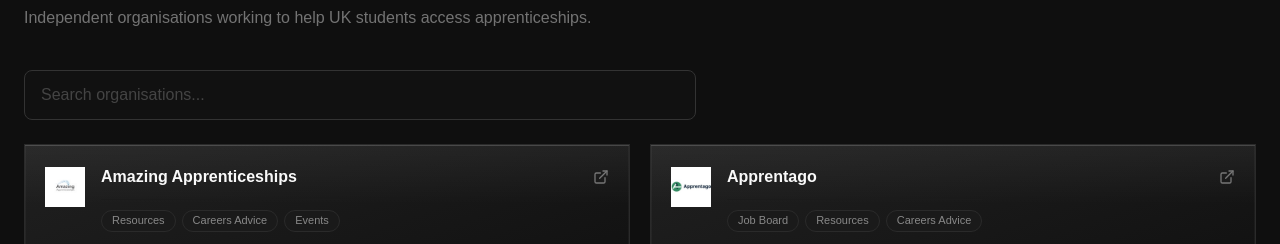
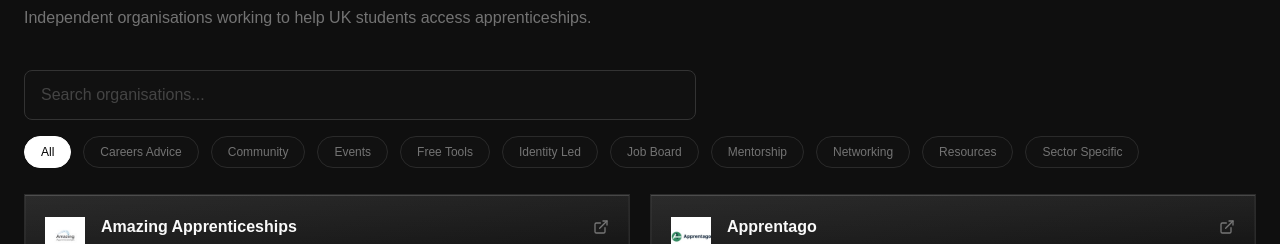
Before and after one commit to NishantBrahmbhatt/aprntcshp, a Next.js app: page /organisations in a window 1280 px wide. Shown: the part 182-426 px from the top of the page. Built offline with nearby package versions, Linux system fonts and the light colour scheme; no server answers; the database is empty.

Commit message:
added tag filtering

```diff
--- a/app/communities/page.tsx
+++ b/app/communities/page.tsx
@@ -7,6 +7,7 @@
 import { SiteFooter } from "@/components/SiteFooter";
 import { NavbarLogo } from "@/components/NavbarLogo";
 import { NavbarNavLinks } from "@/components/NavbarNavLinks";
+import { TagFilterPills } from "@/components/TagFilterPills";
 import { VoteButton } from "@/components/VoteButton";
 import { voteResourceId } from "@/lib/vote-resource-id";
 import { Orbitron } from "next/font/google";
@@ -15,6 +16,10 @@
 export { communities };
 
 const orbitron = Orbitron({ subsets: ["latin"], weight: ["700"] });
+
+const communityTagsUnique = Array.from(
+  new Set(communities.flatMap((c) => c.tags)),
+).sort((a, b) => a.localeCompare(b, "en", { sensitivity: "base" }));
 
 const navItems = [
   { label: "Organisations", href: "/organisations" },
@@ -74,19 +79,31 @@
   );
 }
 
-function CommunitiesGrid({ searchTerm }: { searchTerm: string }) {
+function CommunitiesGrid({
+  searchTerm,
+  activeTag,
+}: {
+  searchTerm: string;
+  activeTag: string | null;
+}) {
   const sortedCommunities = [...communities].sort((a, b) =>
     a.name.localeCompare(b.name, "en", { sensitivity: "base" }),
   );
 
   const trimmedQuery = searchTerm.trim().toLowerCase();
-  const filteredCommunities = trimmedQuery
+  let filteredCommunities = trimmedQuery
     ? sortedCommunities.filter((org) => {
         const name = org.name.toLowerCase();
         const description = org.description.toLowerCase();
         return name.includes(trimmedQuery) || description.includes(trimmedQuery);
       })
     : sortedCommunities;
+
+  if (activeTag !== null) {
+    filteredCommunities = filteredCommunities.filter((org) =>
+      org.tags.includes(activeTag),
+    );
+  }
 
   return (
     <section className="space-y-4">
@@ -153,6 +170,7 @@
 
 export default function CommunitiesPage() {
   const [searchTerm, setSearchTerm] = useState("");
+  const [activeTag, setActiveTag] = useState<string | null>(null);
   const searchInputRef = useRef<HTMLInputElement>(null);
   const clearSearch = useCallback(() => setSearchTerm(""), []);
   useRegisterSiteSearch(searchInputRef, clearSearch);
@@ -163,7 +181,7 @@
         <Navbar />
         <div className="flex-1">
           <PageHeader />
-          <div className="pb-6">
+          <div className="pb-6 space-y-4">
             <div className="relative w-full max-w-2xl">
               <input
                 ref={searchInputRef}
@@ -183,8 +201,13 @@
                 </button>
               ) : null}
             </div>
+            <TagFilterPills
+              tags={communityTagsUnique}
+              selectedTag={activeTag}
+              onChange={setActiveTag}
+            />
           </div>
-          <CommunitiesGrid searchTerm={searchTerm} />
+          <CommunitiesGrid searchTerm={searchTerm} activeTag={activeTag} />
         </div>
         <SiteFooter />
       </main>
--- a/app/organisations/page.tsx
+++ b/app/organisations/page.tsx
@@ -7,12 +7,17 @@
 import { SiteFooter } from "@/components/SiteFooter";
 import { NavbarLogo } from "@/components/NavbarLogo";
 import { NavbarNavLinks } from "@/components/NavbarNavLinks";
+import { TagFilterPills } from "@/components/TagFilterPills";
 import { VoteButton } from "@/components/VoteButton";
 import { voteResourceId } from "@/lib/vote-resource-id";
 import { Orbitron } from "next/font/google";
 import { organisations } from "@/lib/data/organisations";
 
 const orbitron = Orbitron({ subsets: ["latin"], weight: ["700"] });
+
+const organisationTagsUnique = Array.from(
+  new Set(organisations.flatMap((o) => o.tags)),
+).sort((a, b) => a.localeCompare(b, "en", { sensitivity: "base" }));
 
 const navItems = [
   { label: "Organisations", href: "/organisations" },
@@ -72,19 +77,31 @@
   );
 }
 
-function OrganisationsGrid({ searchTerm }: { searchTerm: string }) {
+function OrganisationsGrid({
+  searchTerm,
+  activeTag,
+}: {
+  searchTerm: string;
+  activeTag: string | null;
+}) {
   const sortedOrganisations = [...organisations].sort((a, b) =>
     a.name.localeCompare(b.name, "en", { sensitivity: "base" }),
   );
 
   const trimmedQuery = searchTerm.trim().toLowerCase();
-  const filteredOrganisations = trimmedQuery
+  let filteredOrganisations = trimmedQuery
     ? sortedOrganisations.filter((org) => {
         const name = org.name.toLowerCase();
         const description = org.description.toLowerCase();
         return name.includes(trimmedQuery) || description.includes(trimmedQuery);
       })
     : sortedOrganisations;
+
+  if (activeTag !== null) {
+    filteredOrganisations = filteredOrganisations.filter((org) =>
+      org.tags.includes(activeTag),
+    );
+  }
 
   return (
     <section className="space-y-4">
@@ -151,6 +168,7 @@
 
 export default function OrganisationsPage() {
   const [searchTerm, setSearchTerm] = useState("");
+  const [activeTag, setActiveTag] = useState<string | null>(null);
   const searchInputRef = useRef<HTMLInputElement>(null);
   const clearSearch = useCallback(() => setSearchTerm(""), []);
   useRegisterSiteSearch(searchInputRef, clearSearch);
@@ -161,7 +179,7 @@
         <Navbar />
         <div className="flex-1">
           <PageHeader />
-          <div className="pb-6">
+          <div className="pb-6 space-y-4">
             <div className="relative w-full max-w-2xl">
               <input
                 ref={searchInputRef}
@@ -181,8 +199,13 @@
                 </button>
               ) : null}
             </div>
+            <TagFilterPills
+              tags={organisationTagsUnique}
+              selectedTag={activeTag}
+              onChange={setActiveTag}
+            />
           </div>
-          <OrganisationsGrid searchTerm={searchTerm} />
+          <OrganisationsGrid searchTerm={searchTerm} activeTag={activeTag} />
         </div>
         <SiteFooter />
       </main>
--- /dev/null
+++ b/components/TagFilterPills.tsx
@@ -0,0 +1,48 @@
+"use client";
+
+type TagFilterPillsProps = {
+  tags: string[];
+  selectedTag: string | null;
+  onChange: (tag: string | null) => void;
+};
+
+const activeClass =
+  "rounded-full border border-white bg-white px-4 py-1.5 text-[12px] whitespace-nowrap text-black";
+
+const inactiveClass =
+  "rounded-full border border-[#2a2a2a] bg-[#111] px-4 py-1.5 text-[12px] whitespace-nowrap text-neutral-500 transition-[transform,background-color,color] duration-300 ease hover:-translate-y-[2px]";
+
+export function TagFilterPills({
+  tags,
+  selectedTag,
+  onChange,
+}: TagFilterPillsProps) {
+  return (
+    <div
+      role="toolbar"
+      aria-label="Filter by tag"
+      className="flex max-w-full flex-nowrap gap-3 overflow-x-auto pb-0.5 [-webkit-scrollbar]:[display:none] md:flex-wrap md:overflow-x-visible"
+      style={{ scrollbarWidth: "none" }}
+    >
+      <button
+        type="button"
+        className={selectedTag === null ? activeClass : inactiveClass}
+        onClick={() => onChange(null)}
+        aria-pressed={selectedTag === null}
+      >
+        All
+      </button>
+      {tags.map((tag) => (
+        <button
+          key={tag}
+          type="button"
+          className={selectedTag === tag ? activeClass : inactiveClass}
+          onClick={() => onChange(tag)}
+          aria-pressed={selectedTag === tag}
+        >
+          {tag}
+        </button>
+      ))}
+    </div>
+  );
+}
```
